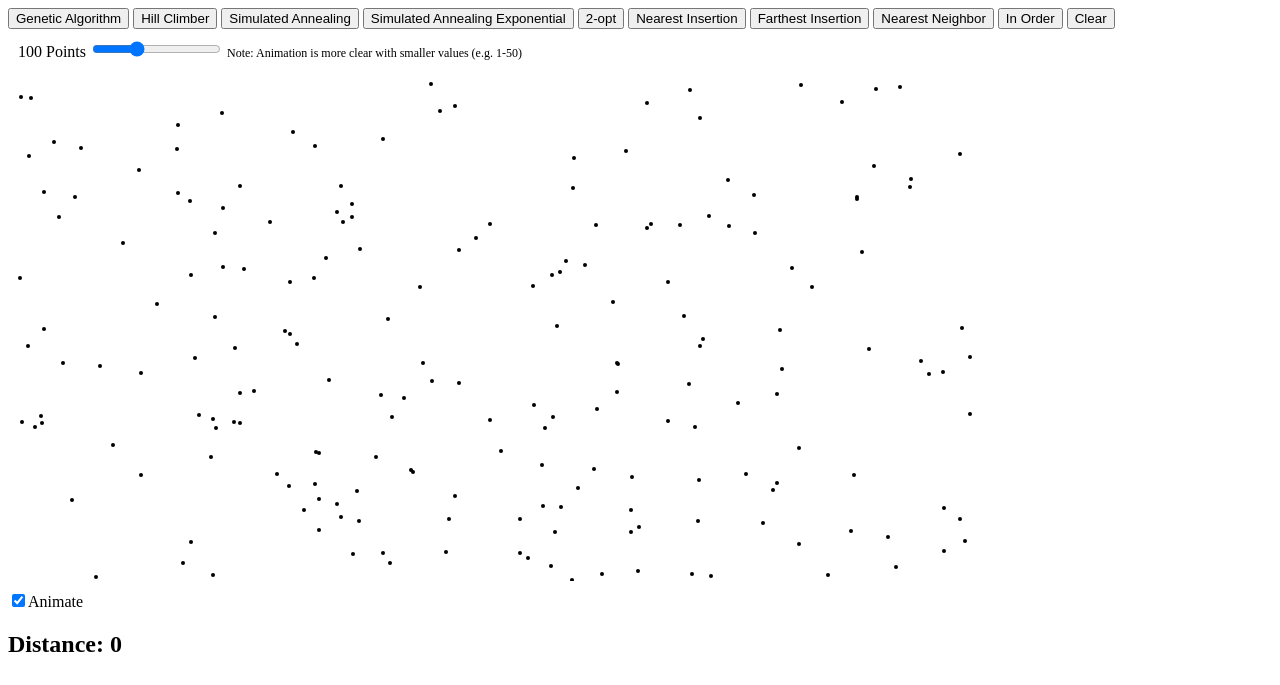
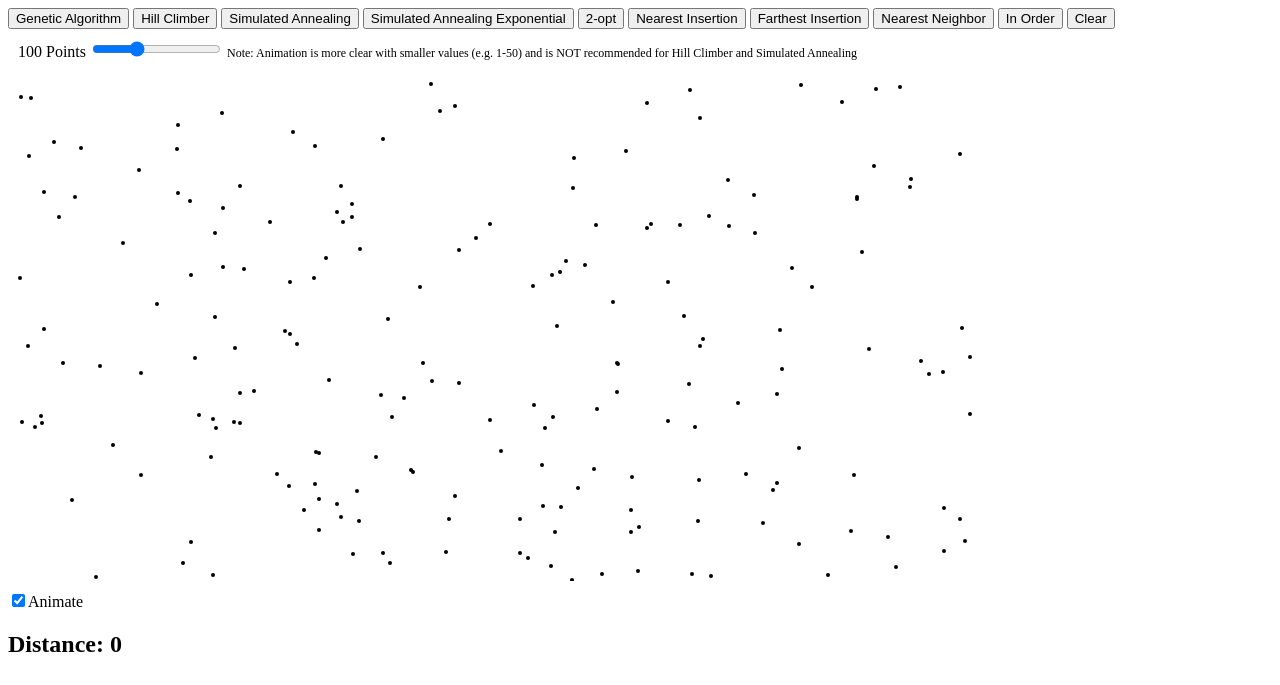
Before and after one commit to dzhang55/travelling-salesman, a plain HTML site: page index.html in a window 1280 px wide. Drawn offline with nearby package versions, Linux system fonts and the light colour scheme.

Commit message:
Added note that HC and SA animations are not recommended

```diff
--- a/index.html
+++ b/index.html
@@ -45,7 +45,7 @@
 	<div>
 		<span id="slider-value"> 100 Points</span>
 		<input id="num-points" value=100 max=300 min=1 type="range"></input>
-		<span style="font-size:12">Note: Animation is more clear with smaller values (e.g. 1-50) </span>
+		<span style="font-size:12">Note: Animation is more clear with smaller values (e.g. 1-50) and is NOT recommended for Hill Climber and Simulated Annealing</span>
 	</div>
 	<div id="svg-container">
 		<div class="overlay" id="overlay">
```
